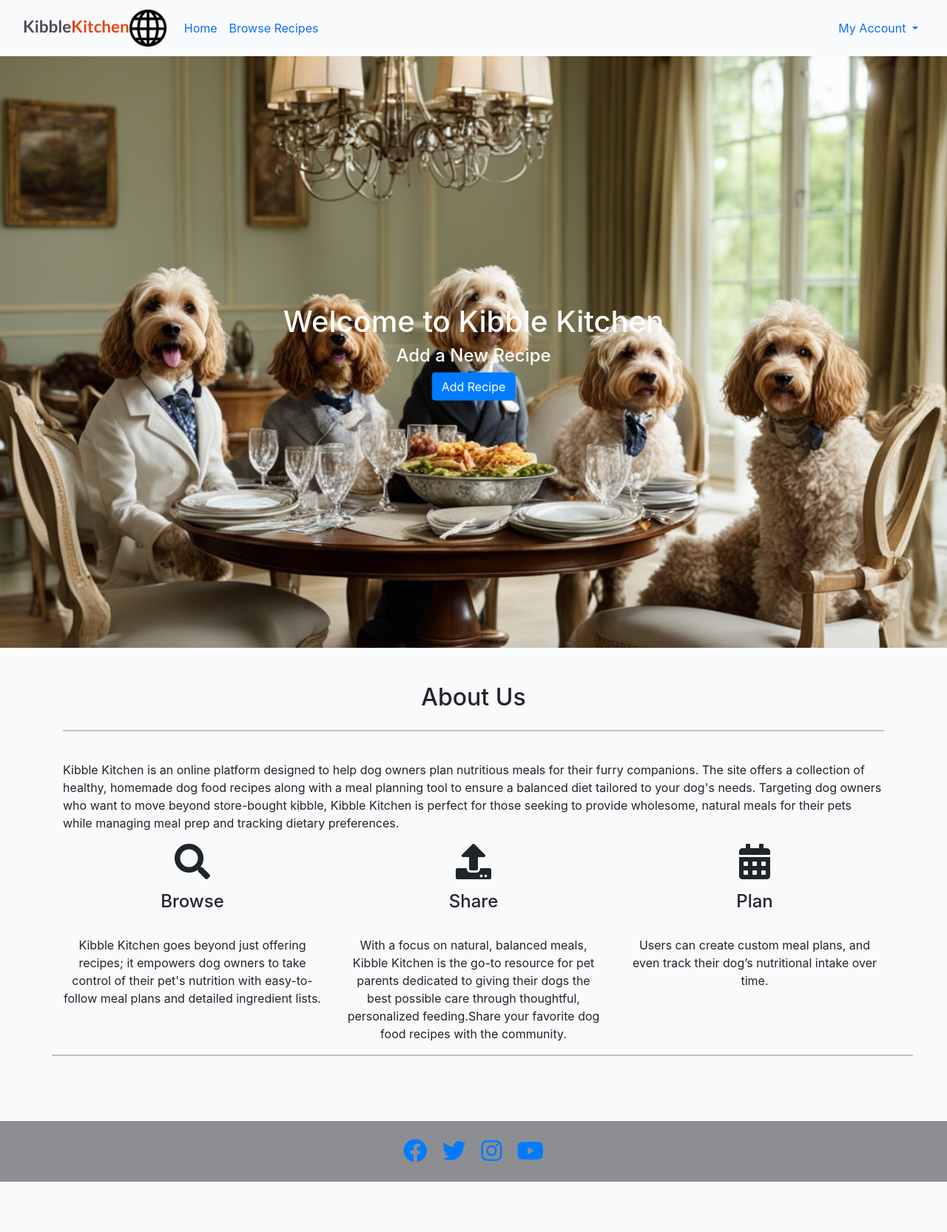
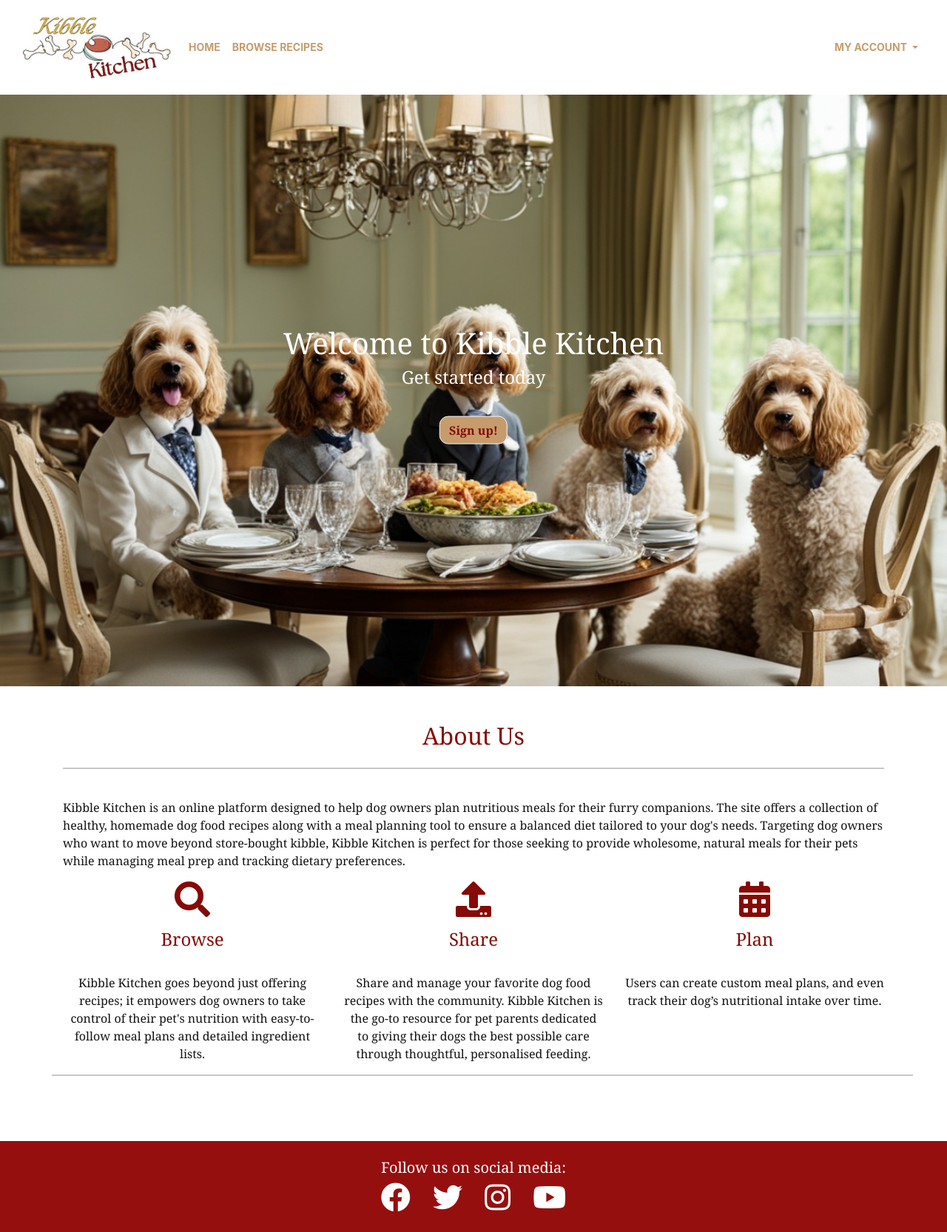
Before and after one commit to shivani-CI/Kibble-Kitchen, a Django app: page / in a window 1280 px wide. Shown: the whole page at 74% size. Before the commit the page ends 1598 px from the top, so only its background shows below. Run offline with Django 4.2, Linux system fonts and the light colour scheme; some libraries are stand-ins or nearby versions.

Commit message:
Added css to pages

```diff
--- a/recipe/templates/recipe/browse_recipes.html
+++ b/recipe/templates/recipe/browse_recipes.html
@@ -2,7 +2,7 @@
 {% load static %}
 
 {% block content %}
-<div class="container mt-4">
+<div class="container mt-4" >
     <h1 class="text-center mb-4">Browse Recipes</h1>
     <div class="row">
         {% for recipe in recipe_list %}
@@ -31,7 +31,7 @@
 
                 <!-- Link to recipe details -->
                 <div class="card-footer">
-                    <a href="{% url 'get_recipe_detail' recipe.id %}" class="btn btn-primary">View Recipe</a>
+                    <a href="{% url 'get_recipe_detail' recipe.id %}" class="btn btn-danger">View Recipe</a>
                 </div>
             </div>
         </div>
--- a/recipe/templates/recipe/index.html
+++ b/recipe/templates/recipe/index.html
@@ -1,15 +1,14 @@
 {% extends "base.html" %}
 
 {% block content %}
-
 <!-- Full-screen background image with text overlay -->
 <div class="hero-image" style="background-image: url('/static/images/hero.png'); background-size: cover; background-attachment: fixed; height: 100vh; position: relative;">
 
     <!-- Centered Text and Button -->
     <div class="hero-text text-center text-white" style="position: absolute; top: 50%; left: 50%; transform: translate(-50%, -50%);">
         <h1>Welcome to Kibble Kitchen</h1>
-        <h4>Add a New Recipe</h4>
-        <a href="{% url 'add_recipe' %}" class="btn btn-primary">Add Recipe</a>
+        <h4>Get started today</h4>
+        <a href="{% url 'account_signup' %}" class="btn btn-light">Sign up!</a>
     </div>
 </div>
 
@@ -38,10 +37,10 @@
             <br>
             <h4 class="mt-3">Share</h4>
             <br>
-            <p>With a focus on natural, balanced meals, Kibble Kitchen is
-               the go-to resource for pet parents dedicated to giving their
-               dogs the best possible care through thoughtful, personalized
-               feeding.Share your favorite dog food recipes with the community.</p>
+            <p>Share and manage your favorite dog food recipes with the community.
+               Kibble Kitchen is the go-to resource for pet parents dedicated to giving their
+               dogs the best possible care through thoughtful, personalised
+               feeding.</p>
         </div>
         <div class="col-md-4 text-center">
             <i class="fas fa-calendar-alt fa-3x"></i>
@@ -54,7 +53,7 @@
     </div>
 </div>
 <br>
-<hr class="break">
+<hr>
 <br>
 
 {% endblock %}
--- a/recipe/templates/recipe/recipe_detail.html
+++ b/recipe/templates/recipe/recipe_detail.html
@@ -8,7 +8,7 @@
     <div class="row">
         <div class="col-md-6 image-container">
             {% if "placeholder" in recipe.image.url %}
-            <img class="card-img-top" src="{% static 'images/default.png' %}" alt="placeholder image">
+            <img class="card-img-top" src="{% static 'images/default.png' %}; position: relative;" alt="placeholder image">
             {% else %}
             <img class="card-img-top" src="{{ recipe.image.url }}" alt="{{ recipe.title }}">
             {% endif %}
--- a/recipe/views.py
+++ b/recipe/views.py
@@ -49,14 +49,13 @@ def handle_comments(request, recipe_instance):
     """
     comments = recipe_instance.comments_on_recipe.all().order_by('-created_at')
     comment_count = comments.filter(approved=True).count()
-    comment_form = CommentForm()
 
     if request.method == "POST":
         comment_form = CommentForm(data=request.POST)
         if comment_form.is_valid():
             comment = comment_form.save(commit=False)
             comment.user = request.user
-            comment.recipe = recipe
+            comment.recipe = recipe_instance
             comment.save()
             messages.add_message(
                 request, messages.SUCCESS,
@@ -68,6 +67,7 @@ def handle_comments(request, recipe_instance):
                 'There was an error submitting your comment. Please try again.'
             )
 
+    comment_form = CommentForm()
     comment_context = {
         'comments': comments,
         'comment_count': comment_count,
@@ -134,10 +134,14 @@ def create_or_update_recipe(request, recipe_pk=None):
                 )
                 return redirect('browse_recipes')
         else:
-            # Print form errors for debugging
+            # TODO - these errors are not informative
+            if not recipe_form.is_valid():
+                form_error = str(recipe_form.errors)
+            else:
+                form_error = str(recipe_ing_form_set.errors)
             messages.add_message(
                     request, messages.ERROR,
-                    'Your recipe is not saved!', (recipe_form.errors, recipe_ing_form_set.errors)
+                    f'Your recipe is not saved! - {form_error}'
                 )
 
 
@@ -233,9 +237,7 @@ def get_meal_plan(request, meal_plan_pk):
 
     context = {
         'meal_plan': meal_plan}
-
     return render(request, 'recipe/meal_plan_detail.html', context)
-
 
 @login_required
 @require_POST
@@ -243,6 +245,9 @@ def edit_comment(request, recipe_pk, comment_pk):
     """
     Edit existing comment
     """
+    #TODO - edit comment is creating new comments (also when approved in admin)
+    ## both the edit and delete comment buttons dont work atm
+
     recipe = get_object_or_404(Recipe, pk=recipe_pk)
     comment = get_object_or_404(Comment, pk=comment_pk)
     comment_form = CommentForm(data=request.POST, instance=comment)
--- a/static/css/style.css
+++ b/static/css/style.css
@@ -1,30 +1,14 @@
 @import url('https://fonts.googleapis.com/css2?family=Eb+Garamond:wght@400;500;600&family=Roboto:wght@300;400;500&display=swap');
 
-.brand {
-    font-family: Lato, sans-serif;
-    font-size: 1.4rem;
-    font-weight: 700;
-    color: #4A4A4F;
-}
 
-.red {
-    color: #E84610;
-}
-
-.thin {
-    font-weight: 300;
-}
+/* Global */
 
 .light-bg {
     background-color: #fff;
 }
 
-.dark-bg {
-    background-color: #445261;
-}
-
 .main-bg {
-    background-color: #F9FAFC;
+    background-color: #fff;
 }
 
 .card {
@@ -41,12 +25,7 @@
     bottom: 5%;
     min-width: 30%;
     left: -2px;
-    background-color: #188181;
-}
-
-.scale {
-    width: 100%;
-    height: auto;
+    background-color: #399431;
 }
 
 .author {
@@ -55,7 +34,17 @@
     text-transform: uppercase;
 }
 
-.masthead {
+.text-center{
+    color: #860a05;
+    font-family: 'Georgia', serif;
+}
+
+p {
+    color: #111213;
+    font-family: 'Georgia', serif;
+}
+
+/* .masthead {
     margin-top: 10px;
     overflow: hidden;
     position: relative;
@@ -87,31 +76,36 @@
     -moz-transform: skew(15deg);
     transform: skew(15deg);
     z-index: 100;
-}
+} */
 
-.post-link {
+/* .recipe-link {
     text-decoration: none;
     color: #445261;
-}
+} */
 
-.post-link:hover,
+/* .recipe-link:hover, */
 .page-link {
     color: #E84610;
 }
 
-.post-title {
+.page-title {
     margin-top: 10%;
     margin-left: 5%;
 }
 
-.post-subtitle {
-    margin-left: 5%;
-    color: lightgray;
+.btn {
+    background-color: #c69c6d;
+}
+
+.btn-light {
+    color: #860a05;
+    font-weight: 700;
+    border-radius: 12px;
 }
 
 .btn-signup,
 .btn-edit {
-    background-color: #188181;
+    background-color: #860a05;
     color: #fff;
 }
 
@@ -128,27 +122,27 @@
 
 .link:hover,
 .link:active {
-    color: #445261;
+    color: #23BBBB;
     text-decoration: underline;
 }
 
-.btn-like {
+/* .btn-like {
     color: #E84610;
     border: none;
     background: transparent;
-}
+} */
 
 .btn-delete {
     color: #fff;
-    background: #E84610;
+    background: #960f0f;
 }
 
-.btn-like:hover,
+/* .btn-like:hover,
 .btn-like:active {
     color: #E84610;
     background: transparent;
     border: none;
-}
+} */
 
 .faded {
     color: rgb(172, 175, 175);
@@ -162,6 +156,84 @@
     text-align: center;
 }
 
-.dropdown-menu {
-    max-width: 100%;
+/* Navbar */
+
+.navbar {
+    padding: 1rem 1rem;
 }
+
+.navbar ul a {
+    color: #c69c6d;
+    font-weight: bold;
+    font-size: 14px;
+    text-transform: uppercase;
+}
+
+.navbar a:hover {
+    color: #960f0f;
+}
+
+.nav-item {
+    font-size: large;
+}
+
+/* Hero image */
+
+.hero-text {
+    font-family: 'Georgia', serif;
+    position: relative;
+    z-index: 1;
+    font-size: 3.5em;
+    margin: 0;
+}
+
+/* Footer */
+
+footer{
+    background-color: #960f0f;
+    margin-top: 0;
+    text-align: center;
+    color: #ffffff;
+    font-family: 'Georgia', sans-serif;
+}
+
+h5 {
+    color: #ffffff;
+}
+
+.social-icons a {
+    font-size: 20px;
+    margin: 0 10px;
+    color: #ffffff;
+    display: inline;
+    cursor: pointer;
+}
+
+.social-icons:hover {
+    color: rgb(0, 255, 255, 0.2);
+    transition: 0.5ms;
+}
+
+/* Add recipe */
+
+.add-recipe input, .add-recipe textarea, .add-recipe select {
+    border: 1px solid #D8B646;
+}
+
+.add-recipe input[type=file] {
+    border: none !important;
+}
+
+.add-recipe label {
+    color: #886363;
+    font-weight: bold;
+}
+
+.clearablefileinput {
+    color: #886363;
+    border: none
+}
+
+.add-recipe #div_id_image a {
+    color: black !important;
+}
--- a/templates/base.html
+++ b/templates/base.html
@@ -32,8 +32,7 @@
         <div class="container-fluid">
 
             <a class="navbar-brand" href="{% url 'home' %}">
-                <span class="brand">Kibble<span class="red">Kitchen</span></span><img src="{% static 'images/logo.png' %}"
-                alt="Dog Recipe Sharing and Meal Planner Logo" class="logo" style="width: 50px; height: auto; max-width: 100%;">
+                <img src="{% static 'images/logo.jpg' %}" alt="Dog Recipe Sharing and Meal Planner Logo" class="logo" style="width: 200px; height: auto; max-width: 100%;">
             </a>
 
             <button class="navbar-light navbar-toggler ml-auto" type="button" data-bs-toggle="collapse" data-bs-target="#navbarText"
@@ -73,7 +72,7 @@
                     <li class="nav-item dropdown">
                         <a class="nav-link dro" href="#" id="navbarDropdown" role="button" data-bs-toggle="dropdown"
                             aria-expanded="false" style="padding-right: 100px;">
-                            <span><i class="fas fa-user profile-icon" style="padding-right: 5px"></i>{{ user.username }}</span>
+                            <span><i class="fas fa-user profile-icon" style="padding-right: 5px; color: #9b0702;"></i>{{ user.username }}</span>
                         </a>
                         <div class="dropdown-menu dropdown-menu-right" aria-labelledby="navbarDropdown">
                             <a class="dropdown-item" href="{% url 'browse_meal_plans' %}">My Meal Plans</a>
@@ -117,8 +116,9 @@
     </main>
 
     <!-- Footer with Social Media Icons -->
-    <footer class="text-center mt-5 py-4" style="background-color: #8c8e91;">
-        <div class="container footer-container">
+    <footer class="text-center mt-5 py-4" style="background-color: #960f0f;">
+        <div class="container footer-container social-icons">
+            <h5>Follow us on social media:</h5>
             <a href="https://facebook.com" class="me-3"><i class="fab fa-facebook fa-2x"></i></a>
             <a href="https://twitter.com" class="me-3"><i class="fab fa-twitter fa-2x"></i></a>
             <a href="https://instagram.com" class="me-3"><i class="fab fa-instagram fa-2x"></i></a>
```
Also changed, not shown: recipe/templates/recipe/add_recipe.html (+5 -4 lines), static/images/background.jpg (added), static/images/logo.jpg (added), static/images/logo.png (deleted), 3 other files.
